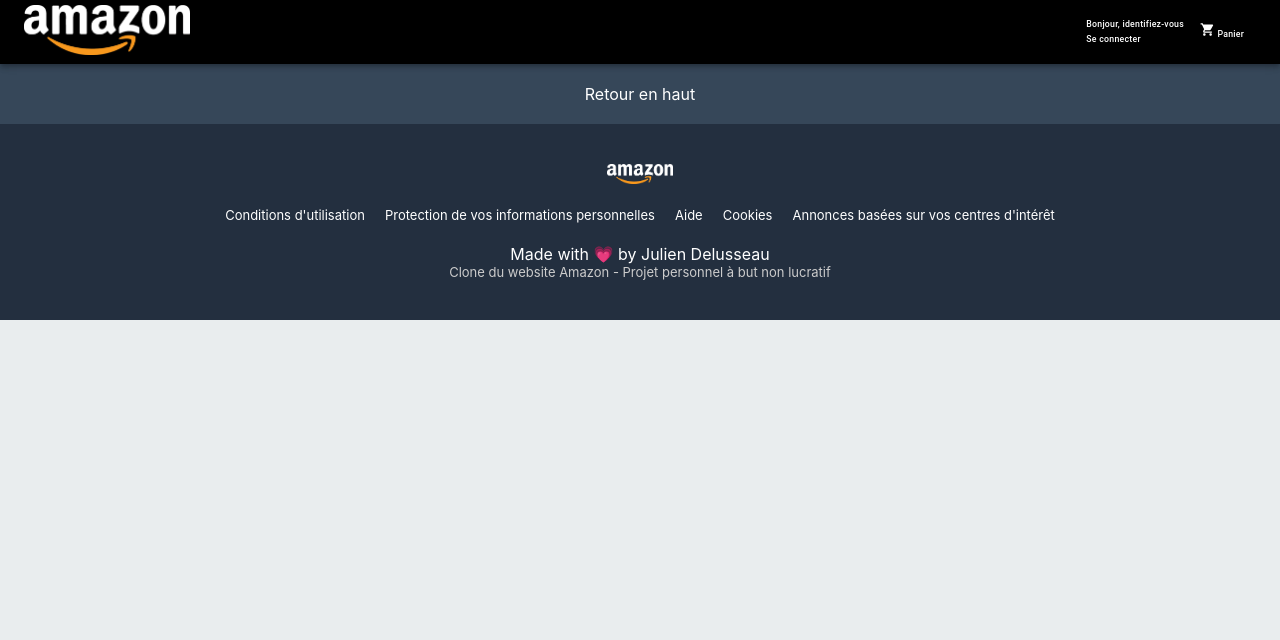
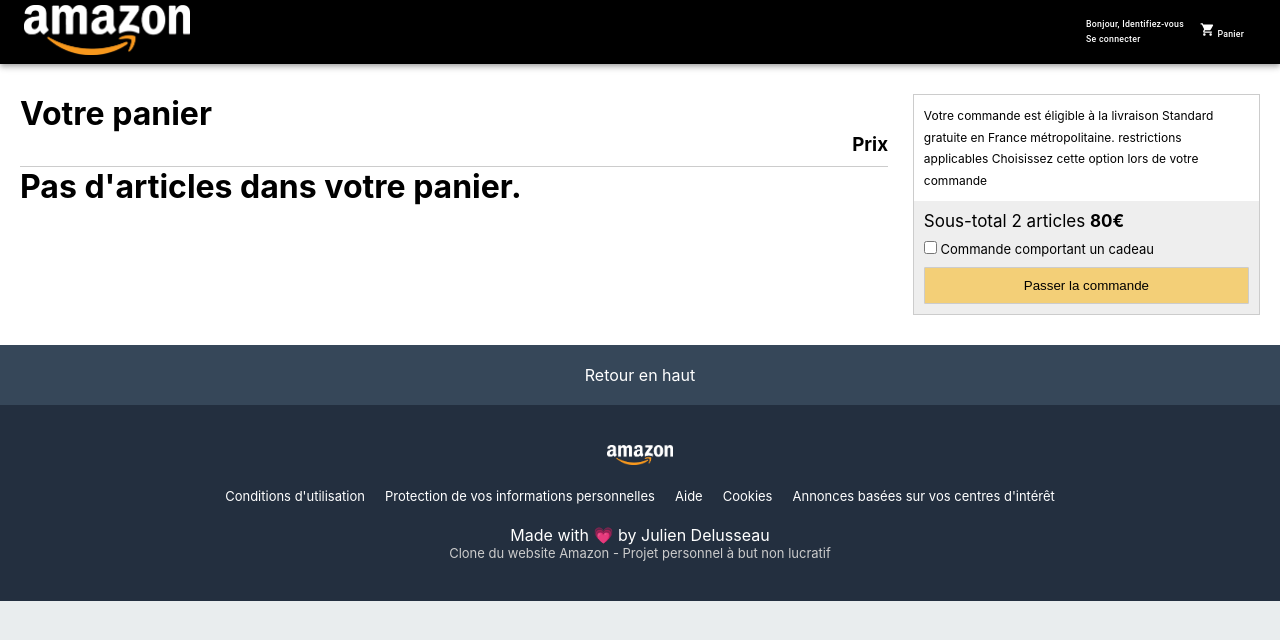
Before and after one commit to remmoclock/Amazon-Clone, a React (Create React App) app: page /checkout in a window 1280 px wide. Shown: the top 640 px of the page. Built offline with nearby package versions, Linux system fonts and the light colour scheme; no server answers.

Commit message:
login/out

```diff
--- a/package.json
+++ b/package.json
@@ -11,6 +11,7 @@
     "firebase": "^7.19.0",
     "formik": "^2.1.5",
     "react": "^16.13.1",
+    "react-currency-format": "^1.0.0",
     "react-dom": "^16.13.1",
     "react-router-dom": "^5.2.0",
     "react-scripts": "3.4.3",
--- a/src/App.js
+++ b/src/App.js
@@ -1,4 +1,4 @@
-import React from "react";
+import React, { useState, useEffect } from "react";
 import Header from "./layout/Header/Header";
 
 import { BrowserRouter, Route } from "react-router-dom";
@@ -7,14 +7,34 @@ import Home from "./layout/Home/Home";
 import Footer from "./layout/Footer/Footer";
 import Form from "./layout/Form/Form";
 import Register from "./layout/Register/Register";
+import { auth } from "./firebase/firebase";
+import Checkout from "./layout/Checkout/Chekout";
 
 const App = () => {
+  // HOOKS
+  const [utilisateurs, setUtilisateurs] = useState();
+
+  useEffect(() => {
+    auth.onAuthStateChanged((user) => {
+      if (user) {
+        const newUser = {
+          email: user.email,
+          id: user.uid,
+        };
+        setUtilisateurs(newUser);
+      } else {
+        setUtilisateurs(null);
+      }
+    });
+  }, []);
+
   return (
     <BrowserRouter>
-      <Header />
+      <Header user={utilisateurs} />
       <Route exact path="/" component={Home} />
-      <Route path='/login' component={Form} />
-      <Route path='/register' component={Register} />
+      <Route path="/login" component={Form} />
+      <Route path="/register" component={Register} />
+      <Route path="/checkout" component={Checkout} />
       <Footer />
     </BrowserRouter>
   );
--- a/src/firebase/firebase.js
+++ b/src/firebase/firebase.js
@@ -1,4 +1,5 @@
-import firebase from "firebase";
+import firebase from "firebase/app";
+import "firebase/auth";
 
 var firebaseConfig = {
   apiKey: process.env.REACT_APP_APIKEY,
@@ -11,3 +12,17 @@ var firebaseConfig = {
 };
 
 firebase.initializeApp(firebaseConfig);
+
+export const createUser = (email, password) => {
+  firebase
+    .auth()
+    .createUserWithEmailAndPassword(email, password)
+    .catch((error) => console.error(error));
+};
+
+export const auth = firebase.auth();
+export const loginUser = (email, password) => {
+  auth
+    .signInWithEmailAndPassword(email, password)
+    .catch((error) => console.error(error));
+};
--- /dev/null
+++ b/src/layout/Checkout/Chekout.js
@@ -0,0 +1,121 @@
+import React, { useEffect } from "react";
+import { makeStyles } from "@material-ui/core";
+import CurrencyFormat from "react-currency-format";
+import CustomButton from "../../components/CustomButton/CustomButton";
+
+const useStyles = makeStyles((theme) => ({
+  checkout: {
+    padding: "3rem 2rem",
+    backgroundColor: "#fff",
+    display: "flex",
+    justifyContent: "space-between",
+    [theme.breakpoints.down("sm")]: {
+      padding: "3rem 0.5rem",
+    },
+  },
+  checkoutItems: {
+    display: "flex",
+    flexDirection: "column",
+    width: "70%",
+    marginRight: "2rem",
+  },
+  checkoutDivider: {
+    textAlign: "right",
+    "&::after": {
+      content: '""',
+      display: "block",
+      width: "100%",
+      height: 1,
+      background: "#ccc",
+      marginTop: "1rem",
+    },
+  },
+  subtotal: {
+    width: "100%",
+    marginLeft: "auto",
+    border: "1px solid #ccc",
+    display: "flex",
+    flexDirection: "column",
+    [theme.breakpoints.down("sm")]: {},
+  },
+  subtotalCopy: {
+    height: "50%",
+    padding: "1rem",
+    fontSize: "1.2rem",
+    lineHeight: 1.8,
+    [theme.breakpoints.down("md")]: {
+      fontSize: "1rem",
+    },
+    [theme.breakpoints.down("xs")]: {
+      fontSize: "0.6rem",
+      padding: "0.5rem",
+    },
+  },
+  subtotalPrice: {
+    height: "50%",
+    display: "flex",
+    flexDirection: "column",
+    padding: "1rem",
+    backgroundColor: "#eee",
+    fontSize: "1.7rem",
+    [theme.breakpoints.down("sm")]: {
+      fontSize: "0.8rem",
+      padding: "0.5rem",
+    },
+  },
+  subtotalCurrencyFormat: {
+    fontWeight: 700,
+  },
+  subtotalCheckbox: {
+    fontSize: "1.3rem",
+    display: "block",
+    margin: "1rem 0",
+    [theme.breakpoints.down("sm")]: {
+      fontSize: "0.8rem",
+    },
+  },
+}));
+
+const Checkout = ({ cart }) => {
+  const classes = useStyles();
+
+  return (
+    <div className={classes.checkout}>
+      <div className={classes.checkoutItems}>
+        <h1>Votre panier</h1>
+        <div className={classes.checkoutDivider}>
+          <h3>Prix</h3>
+        </div>
+        <h1>Pas d'articles dans votre panier.</h1>
+      </div>
+      <div style={{ width: "28%" }}>
+        <div className={classes.subtotal}>
+          <div className={classes.subtotalCopy}>
+            Votre commande est éligible à la livraison Standard gratuite en
+            France métropolitaine. restrictions applicables Choisissez cette
+            option lors de votre commande
+          </div>
+          <div className={classes.subtotalPrice}>
+            <span>
+              {`Sous-total 2 articles`}{" "}
+              <CurrencyFormat
+                className={classes.subtotalCurrencyFormat}
+                value={80}
+                decimalScale={2}
+                displayType={"text"}
+                thousandSeparator={true}
+                suffix={"€"}
+              />
+            </span>
+            <span className={classes.subtotalCheckbox}>
+              <input type="checkbox" /> Commande comportant un cadeau
+            </span>
+            <CustomButton text="Passer la commande" />
+          </div>
+        </div>
+      </div>
+    </div>
+  );
+};
+
+export default Checkout;
--- a/src/layout/Header/Header.js
+++ b/src/layout/Header/Header.js
@@ -2,7 +2,8 @@ import React from "react";
 import { AppBar, Toolbar, Button, makeStyles } from "@material-ui/core";
 import ShoppingCartIcon from "@material-ui/icons/ShoppingCart";
 import AmazonLogo from "../../assets/amazon-logo.png";
-import { Link } from "react-router-dom";
+import { Link, withRouter } from "react-router-dom";
+import { auth } from "../../firebase/firebase";
 
 const useStyles = makeStyles({
   appbar: {
@@ -25,9 +26,17 @@ const useStyles = makeStyles({
   },
 });
 
-const Header = () => {
+const Header = ({ user, history }) => {
+  // HOOKS
   const classes = useStyles();
 
+  // FUNCTIONS
+  const signOut = () => {
+    auth.signOut();
+    history.push('/')
+  };
+
+  // JSX
   return (
     <AppBar position="static" className={classes.appbar}>
       <Toolbar>
@@ -35,10 +44,22 @@ const Header = () => {
           <img src={AmazonLogo} className={classes.amazonLogo} alt="" />
         </Link>
         <div className={classes.buttons}>
-            <Button className={classes.appBarButton} color="inherit">
-              <span>Bonjour, identifiez-vous</span>
+          {user ? (
+            <Button onClick={signOut} className={classes.appBarButton} color="inherit">
+              <span>Bonjour, {user.email}</span>
+              <span>Se déconnecter</span>
+            </Button>
+          ) : (
+            <Button
+              component={Link}
+              to="/login"
+              className={classes.appBarButton}
+              color="inherit"
+            >
+              <span>Bonjour, Identifiez-vous</span>
               <span>Se connecter</span>
             </Button>
+          )}
           <Button className={classes.appBarButton} color="inherit">
             <ShoppingCartIcon /> Panier
           </Button>
@@ -48,4 +69,4 @@ const Header = () => {
   );
 };
 
-export default Header;
+export default withRouter(Header);
--- /dev/null
+++ b/src/layout/Register/RegisterStyles.js
@@ -0,0 +1,77 @@
+import { makeStyles } from "@material-ui/core";
+export const useStyles = makeStyles({
+  login: {
+    height: "100vh",
+    backgroundColor: "#fff",
+  },
+  loginLogo: {
+    width: "33%",
+    objectFit: "contain",
+  },
+  container: {
+    width: "35rem",
+    margin: "0 auto",
+    display: "flex",
+    flexDirection: "column",
+  },
+  formContainer: {
+    border: "1px solid #ccc",
+    borderRadius: 3,
+    marginBottom: "3rem",
+  },
+  loginForm: {
+    width: "100%",
+    padding: "2rem",
+    display: "flex",
+    flexDirection: "column",
+  },
+  loginTitle: {
+    fontSize: "2.8rem",
+    fontWeight: 400,
+    marginBottom: "2rem",
+  },
+  loginLabel: {
+    fontSize: "1.3rem",
+    fontWeight: 700,
+  },
+  inputForm: {
+    display: "flex",
+    flexDirection: "column",
+    marginBottom: "2rem",
+    "& input": {
+      height: "3rem",
+      borderRadius: 3,
+      border: "1px solid #aaa",
+      fontSize: "1.4rem",
+      padding: "0 1rem",
+      "&:focus": {
+        outlineColor: "orange",
+      },
+    },
+  },
+  divider: {
+    color: "#767676",
+    fontSize: "1.3rem",
+    textAlign: "center",
+    position: "relative",
+    marginBottom: "2rem",
+  },
+  dividerLink: {
+    color: "#0066c0",
+    "&:hover": {
+      textDecoration: "underline",
+    },
+  },
+  formCopy: {
+    fontSize: "1.2rem",
+    marginTop: "2rem",
+  },
+  errorsForm: {
+    color: "#D8000C",
+    backgroundColor: "#FFBABA",
+    fontSize: "1.3rem",
+    display: "flex",
+    alignItems: "center",
+    padding: "1rem",
+  },
+});
```
Also changed, not shown: src/layout/Form/Form.js (+73 -12 lines), src/layout/Register/Register.js (+39 -82 lines), 1 other file (tests, documents, lock files or other folders). Lines whose indentation alone changed are shown as unchanged.
